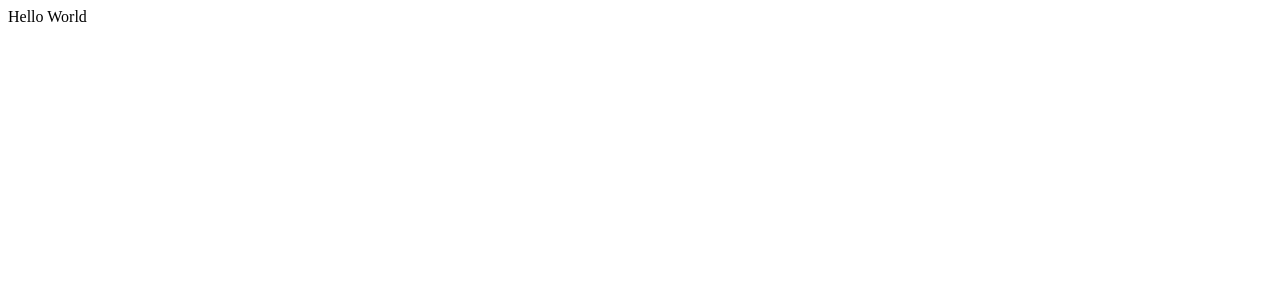
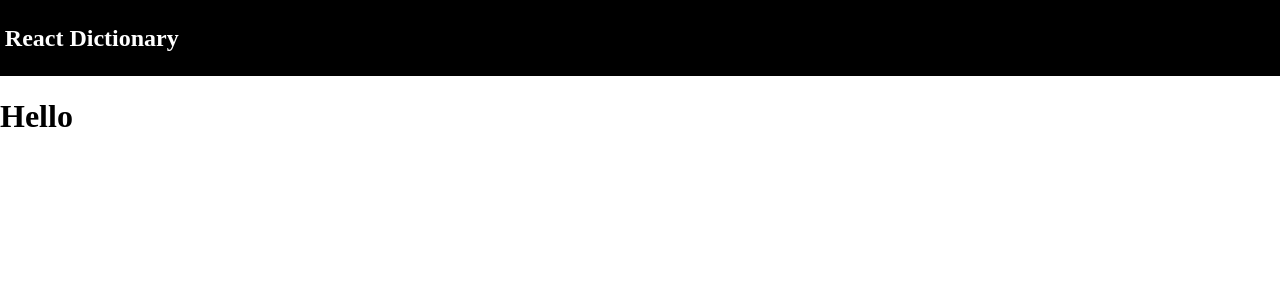
Before and after one commit to segarciat/TLG-JS, a React (Create React App) app in the folder react-dictionary/: page / in a window 1280 px wide. Shown: the top 300 px of the page. Built offline with nearby package versions, Linux system fonts and the light colour scheme.

Commit message:
Created simple navbar with application's name

```diff
--- a/react-dictionary/public/index.html
+++ b/react-dictionary/public/index.html
@@ -24,7 +24,7 @@
       work correctly both with client-side routing and a non-root public URL.
       Learn how to configure a non-root public URL by running `npm run build`.
     -->
-    <title>React App</title>
+    <title>React Dictionary</title>
   </head>
   <body>
     <noscript>You need to enable JavaScript to run this app.</noscript>
--- a/react-dictionary/src/App.js
+++ b/react-dictionary/src/App.js
@@ -1,5 +1,12 @@
+import Navbar from "./Navbar";
+
 function App() {
-  return <div className="App">Hello World</div>;
+  return (
+    <div className="App">
+      <Navbar />
+      <h1>Hello</h1>
+    </div>
+  );
 }
 
 export default App;
--- /dev/null
+++ b/react-dictionary/src/Navbar.js
@@ -0,0 +1,12 @@
+import "./index.css";
+const Navbar = () => {
+  return (
+    <nav>
+      <div className="nav-content">
+        <h2>React Dictionary</h2>{" "}
+      </div>
+    </nav>
+  );
+};
+
+export default Navbar;
--- /dev/null
+++ b/react-dictionary/src/index.css
@@ -0,0 +1,16 @@
+body {
+    padding: 0;
+    margin: 0;
+    box-sizing: border-box;
+}
+
+nav {
+    background: #000;
+    color: #fff;
+    padding: 0.3rem;
+}
+
+nav .nav-content {
+    max-width: 1400px;
+    margin: 0 auto;
+}
--- a/react-dictionary/src/index.js
+++ b/react-dictionary/src/index.js
@@ -1,6 +1,7 @@
 import React from "react";
 import ReactDOM from "react-dom/client";
 import App from "./App";
+import "./index.css";
 
 const root = ReactDOM.createRoot(document.getElementById("root"));
 root.render(
```
